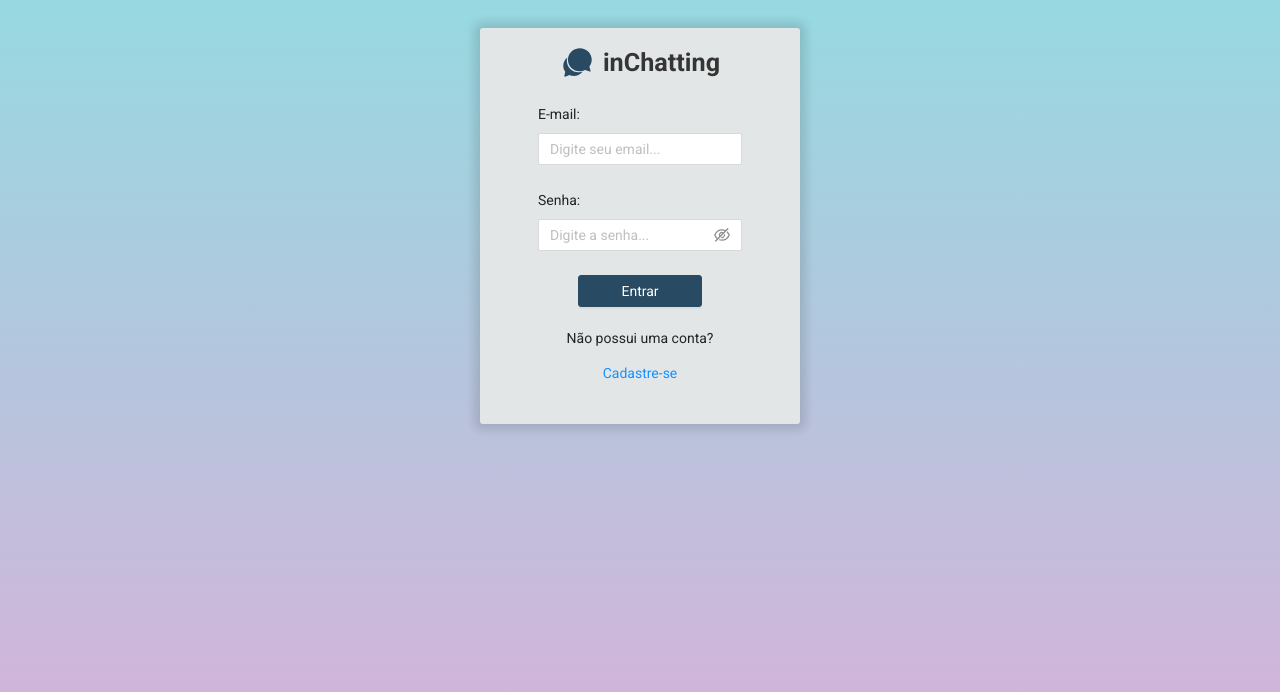
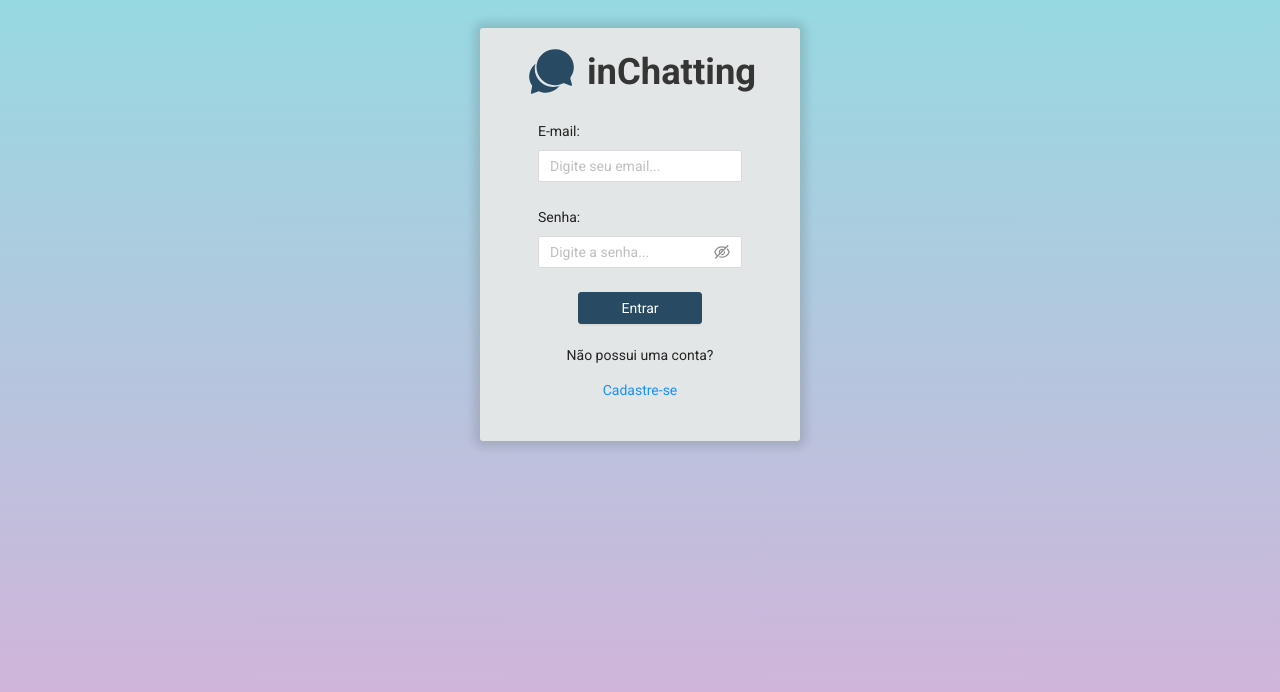
Before and after one commit to thalesAlves758/in-chatting-front, a React (Create React App) app: page /sign-in in a window 1280 px wide. Shown: the top 692 px of the page. Built offline with nearby package versions, Linux system fonts and the light colour scheme.

Commit message:
feat: add small argument

```diff
--- a/src/components/layout/Logo.js
+++ b/src/components/layout/Logo.js
@@ -1,10 +1,10 @@
 import styled from 'styled-components';
 import { IoIosChatbubbles } from "react-icons/io";
 
-function Logo() {
+function Logo({ small = false }) {
   return (
-    <LogoContainer>
-      <ChatIcon />inChatting
+    <LogoContainer small={small}>
+      <ChatIcon smallIcon={small} />inChatting
     </LogoContainer>
   );
 }
@@ -15,12 +15,12 @@ const LogoContainer = styled.div`
   display: flex;
   align-items: center;
   gap: 8px;
-  font-size: 1.8em;
+  font-size: ${(props) => props.small ? '1.8em' : '2.6em'};
   font-weight: bold;
   color: #353535;
 `;
 
 const ChatIcon = styled(IoIosChatbubbles)`
   color: #284B63;
-  font-size: 35px;
+  font-size: ${(props) => props.smallIcon ? '35px' : '55px'};
 `;
```
